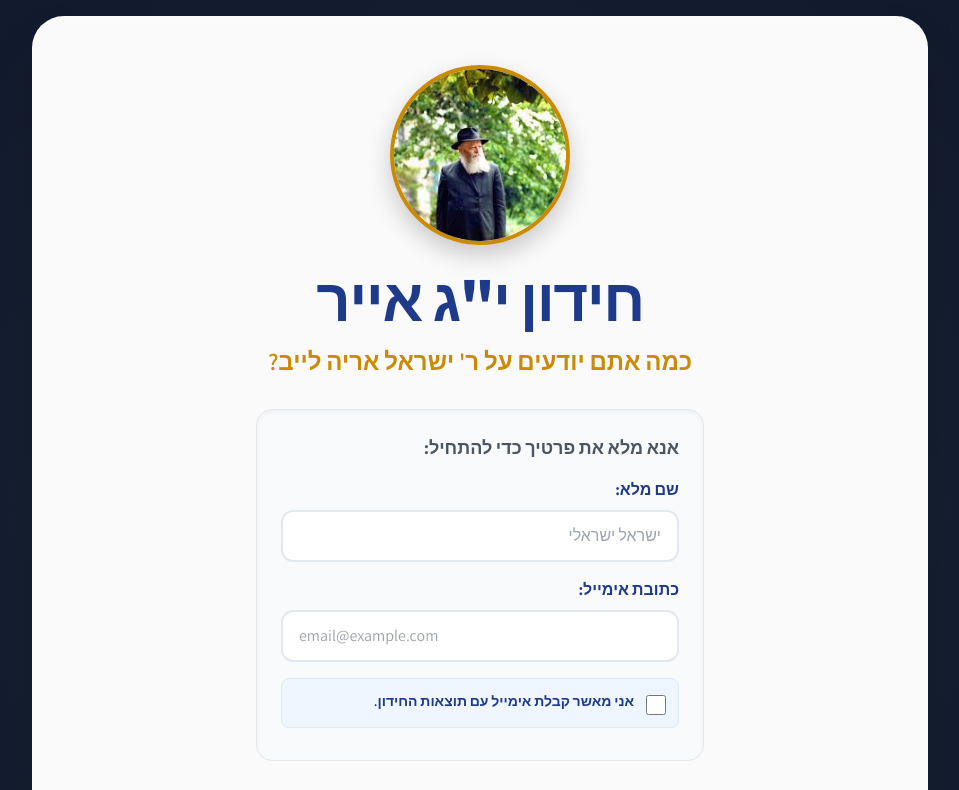
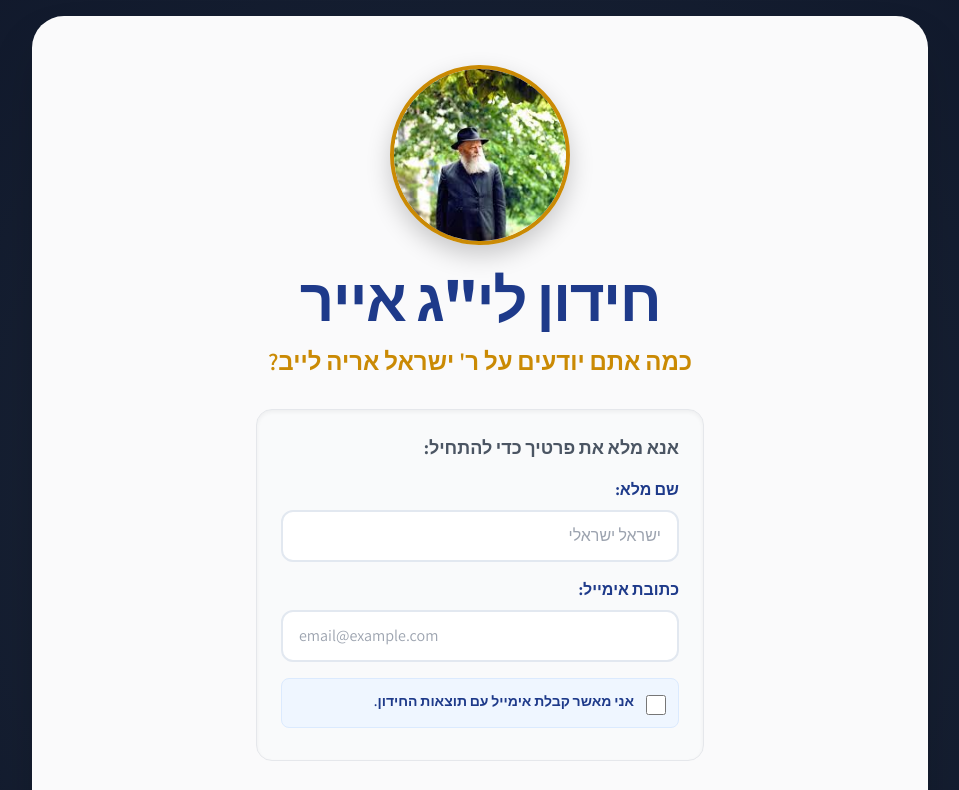
Before and after one commit to mmvt770/trivia-13-iyar, a plain HTML site: page index.html in a window 1280 px wide. Shown: the top 790 px of the page, without its empty margins (160-1119 px from the left). Drawn offline with nearby package versions, Linux system fonts and the light colour scheme.

Commit message:
עדכון: שינוי 'חידון י״ג אייר' ל'חידון לי״ג אייר'

```diff
--- a/index.html
+++ b/index.html
@@ -4,7 +4,7 @@
     <link rel="icon" type="image/png" href="favicon.png?v=1">
     <meta charset="UTF-8">
     <meta name="viewport" content="width=device-width, initial-scale=1.0">
-    <title>חידון י"ג אייר - יום ההילולא של ר' ישראל אריה לייב</title>
+    <title>חידון לי"ג אייר - יום ההילולא של ר' ישראל אריה לייב</title>
     <script src="https://cdn.tailwindcss.com"></script>
     <link href="https://fonts.googleapis.com/css2?family=Assistant:wght@300;400;600;700;800&display=swap" rel="stylesheet">
     <style>
@@ -106,7 +106,7 @@
             <!-- שילוב התמונה במסך הפתיחה -->
             <img src="header.png.jpg" alt="תמונת הרבי" class="hero-image" onerror="this.style.display='none'">
 
-            <h1 class="text-4xl md:text-6xl font-extrabold text-blue-900 mb-4 tracking-tight text-center">חידון י"ג אייר</h1>
+            <h1 class="text-4xl md:text-6xl font-extrabold text-blue-900 mb-4 tracking-tight text-center">חידון לי"ג אייר</h1>
             <h2 class="text-xl md:text-2xl font-semibold text-yellow-600 mb-8 text-center leading-relaxed">
                 כמה אתם יודעים על ר' ישראל אריה לייב?
             </h2>
```
